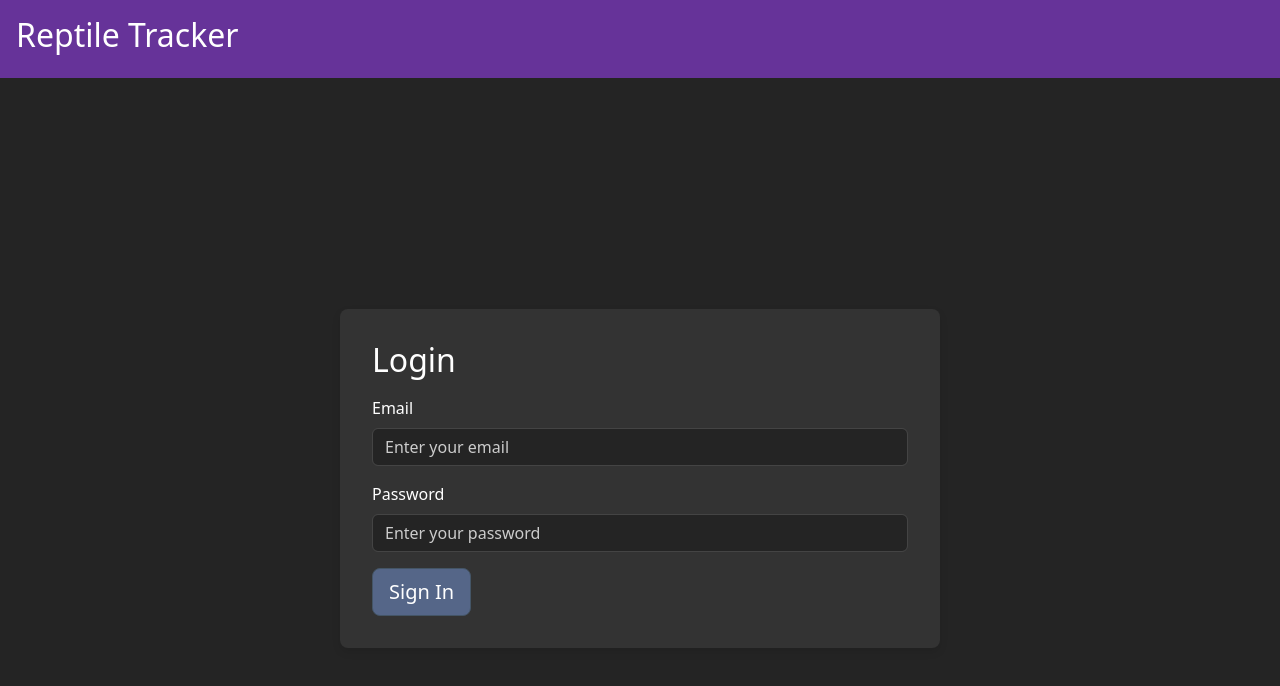
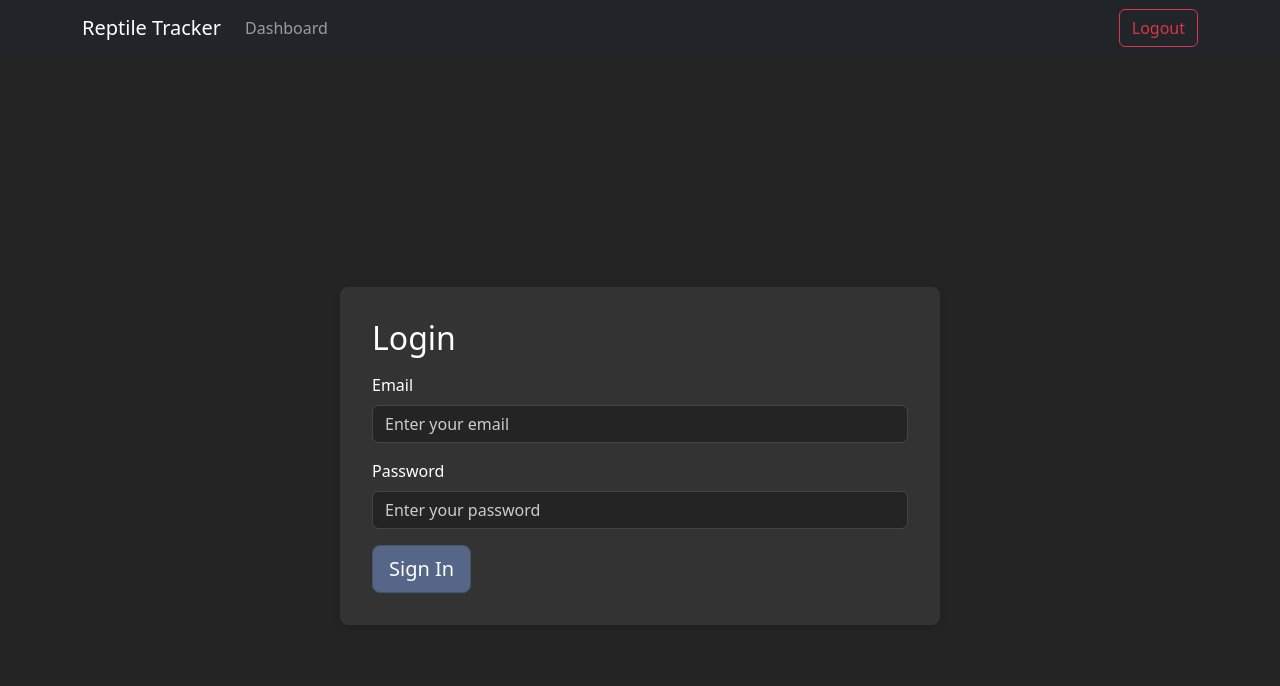
Before and after one commit to SatchelF/ReptileTracker, a React (Vite) app in the folder client/: page /#/login in a window 1280 px wide. Shown: the top 686 px of the page. Built offline with nearby package versions, Linux system fonts and the light colour scheme; sample sign-in values are in the browser's storage.

Commit message:
added navbar, and removed login/out from other places.

```diff
--- a/client/src/App.jsx
+++ b/client/src/App.jsx
@@ -1,12 +1,48 @@
-import { Outlet } from "react-router-dom";
+import { Link, Outlet, useNavigate } from "react-router-dom";
 import 'bootstrap/dist/css/bootstrap.min.css';
+import { useApi } from "../utils/use_api";
+import { Navbar, Nav, Container, Button } from 'react-bootstrap';
+
+
+
 function App() {
+  const api = useApi();
+  const navigate = useNavigate();
+
+  const logout = () => {
+    window.localStorage.removeItem("jwt");
+    api.refreshToken();
+    navigate("/login");
+  };
 
   return (
-    <div>
-      <nav className="my-nav"><h2>Reptile Tracker</h2></nav>
+    <>
+      <Navbar collapseOnSelect expand="md" bg="dark" variant="dark">
+        <Container>
+          <Navbar.Brand as={Link} to="/">Reptile Tracker</Navbar.Brand>
+          <Navbar.Toggle aria-controls="responsive-navbar-nav" />
+          <Navbar.Collapse id="responsive-navbar-nav">
+            { api.token &&
+            <Nav className="me-auto">
+              <Nav.Link as={Link} to="/dashboard">Dashboard</Nav.Link>
+            </Nav>}
+            <Nav>
+              {api.token ? (
+                <Nav.Item>
+                  <Button variant="outline-danger" onClick={logout}>Logout</Button>
+                </Nav.Item>
+              ) : (
+                <>
+                  <Nav.Link as={Link} to="/login">Login</Nav.Link>
+                  <Nav.Link as={Link} to="/signup">Signup</Nav.Link>
+                </>
+              )}
+            </Nav>
+          </Navbar.Collapse>
+        </Container>
+      </Navbar>
       <Outlet />
-    </div>
+    </>
   )
 }
 
--- a/client/src/Dashboard.jsx
+++ b/client/src/Dashboard.jsx
@@ -57,13 +57,6 @@ export const Dashboard = () => {
     // api.get("/reptiles").then(setReptiles);
   };
 
-  const logout = () => {
-    window.localStorage.removeItem("jwt");
-    api.refreshToken();
-    setReptiles([]);
-    navigate("/login");
-  };
-
   return (
     <div className="dashboard-container">
     <div className="container-fluid">
@@ -107,7 +100,6 @@ export const Dashboard = () => {
             onClose={() => setShowModal(false)}
             onCreateReptile={handleCreateReptile}
           />
-        <button className="btn btn-outline-danger logout-btn btn-lg" onClick={logout}>Logout</button>
     </div>
     </div>
   );
--- a/client/src/Login.jsx
+++ b/client/src/Login.jsx
@@ -19,7 +19,8 @@ export const Login = () => {
       });
       if (res.token) {
         window.localStorage.setItem("jwt", res.token);
-        navigate("/");
+        api.refreshToken();
+        navigate("/dashboard");
       } else {
         const errorMessage = "Login failed. Please check your credentials and try again.";
         if (passwordInputRef.current) {
```
